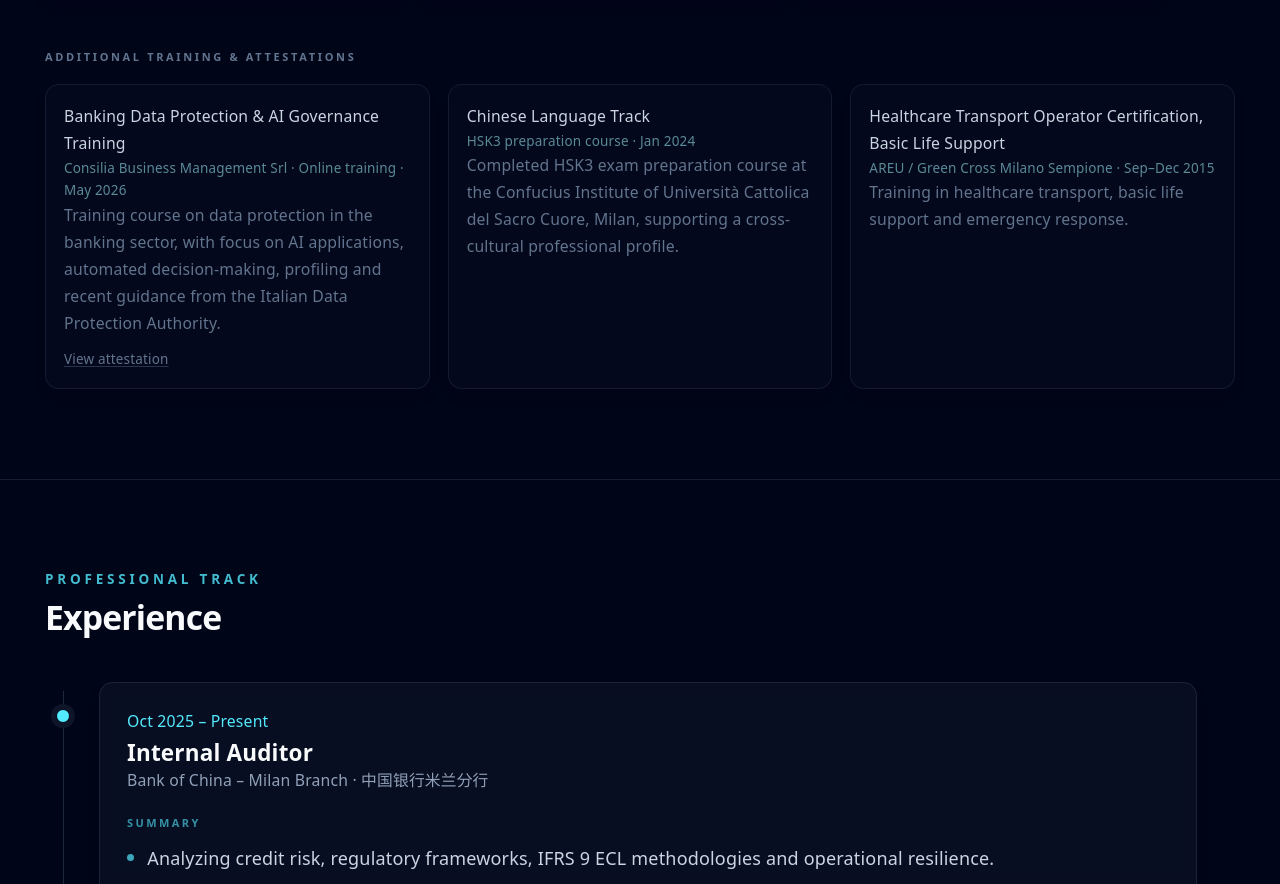
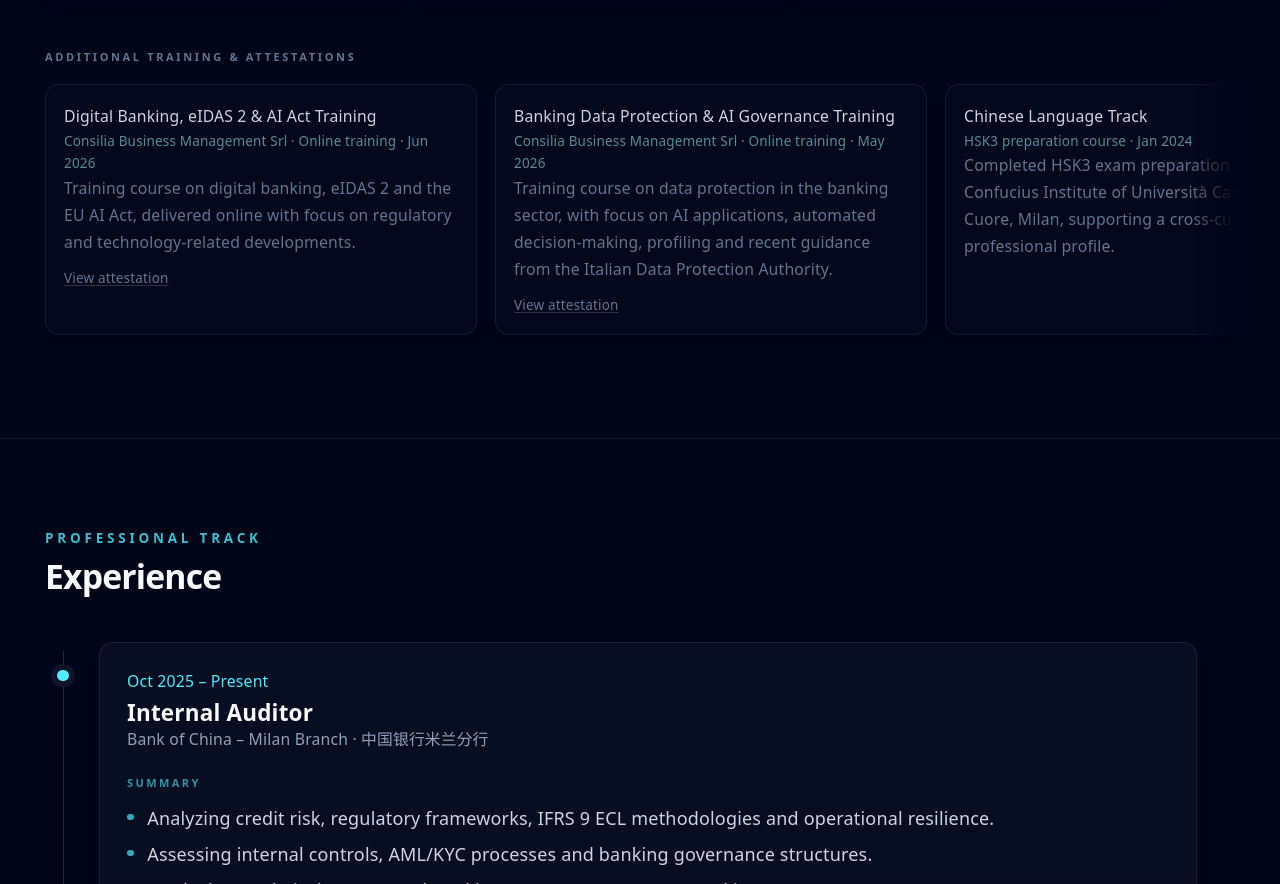
Before and after one commit to lorenzo-natali/professional-portfolio, a React (Vite) app: page / in a window 1280 px wide. Shown: the part 2678-3562 px from the top of the page. Built offline with nearby package versions, Linux system fonts and the light colour scheme.

Commit message:
Update attestations section

```diff
--- a/src/App.jsx
+++ b/src/App.jsx
@@ -206,6 +206,17 @@ const credentials = [
 const additionalTraining = {
   label: "Additional Training & Attestations",
   items: [
+    {
+      id: "additional-training-digital-banking-eidas-ai-act",
+      title: "Digital Banking, eIDAS 2 & AI Act Training",
+      subtitle: "Consilia Business Management Srl · Online training · Jun 2026",
+      description:
+        "Training course on digital banking, eIDAS 2 and the EU AI Act, delivered online with focus on regulatory and technology-related developments.",
+      attestation: {
+        label: "View attestation",
+        url: publicAsset("attestations/ATTESTATO - Natali Lorenzo.pdf"),
+      },
+    },
     {
       id: "additional-training-gdpr-banking",
       title: "Banking Data Protection & AI Governance Training",
@@ -2453,12 +2464,12 @@ function App() {
         </div>
         <div className="mt-6">
           <p className="text-[11px] font-semibold uppercase tracking-[0.24em] text-slate-500">{additionalTraining.label}</p>
-          <div className="mt-3 grid gap-4 lg:grid-cols-3">
+          <div className="attestation-rail mt-3 flex gap-4 overflow-x-auto pb-3">
             {additionalTraining.items.map((item) => (
               <div
                 key={item.id}
                 data-role-lens-id={item.id}
-                className="rounded-xl border border-slate-800/60 bg-slate-900/25 p-4 text-sm shadow-lg shadow-slate-950/10 backdrop-blur"
+                className="attestation-card group relative min-w-[20rem] snap-start overflow-hidden rounded-xl border border-slate-800/60 bg-slate-900/25 p-4 text-sm shadow-lg shadow-slate-950/10 backdrop-blur transition hover:border-slate-700 hover:bg-slate-900/75 sm:min-w-[23rem] lg:min-w-[24rem]"
               >
                 <h3 className="font-medium leading-6 text-slate-300">{item.title}</h3>
                 <p className="mt-1.5 text-xs leading-5 text-cyan-200/55">{item.subtitle}</p>
--- a/src/index.css
+++ b/src/index.css
@@ -292,6 +292,26 @@ body {
   color: rgba(148, 163, 184, 0.78);
 }
 
+.attestation-rail {
+  scroll-snap-type: x proximity;
+  scrollbar-width: thin;
+  scrollbar-color: rgba(51, 65, 85, 0.85) transparent;
+  mask-image: linear-gradient(to right, black 0, black calc(100% - 2.5rem), transparent);
+}
+
+.attestation-rail::-webkit-scrollbar {
+  height: 0.45rem;
+}
+
+.attestation-rail::-webkit-scrollbar-track {
+  background: transparent;
+}
+
+.attestation-rail::-webkit-scrollbar-thumb {
+  border-radius: 9999px;
+  background: rgba(51, 65, 85, 0.85);
+}
+
 .radar-sweep {
   position: absolute;
   inset: 0;
```
Also changed, not shown: 1 other file (tests, documents, lock files or other folders).
